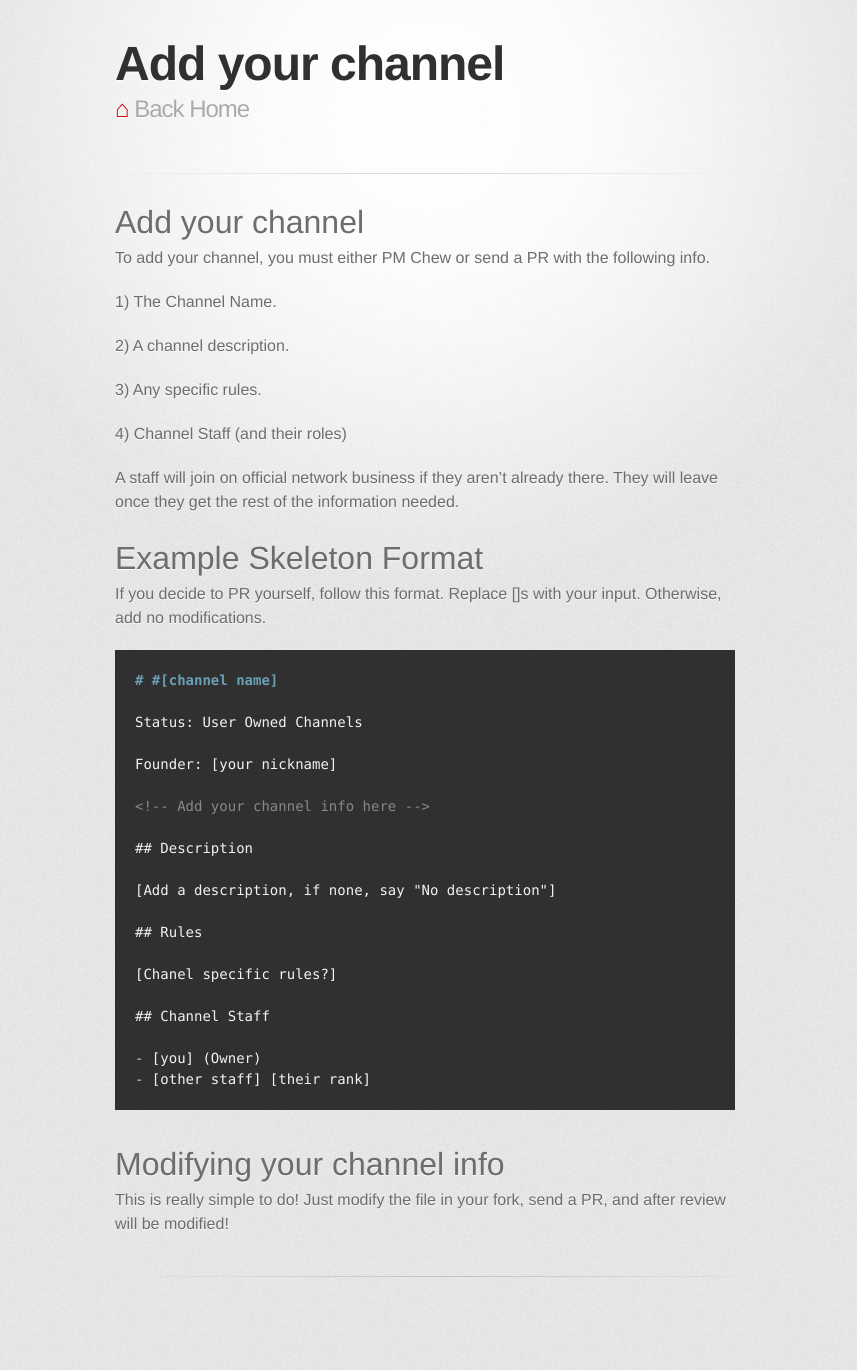
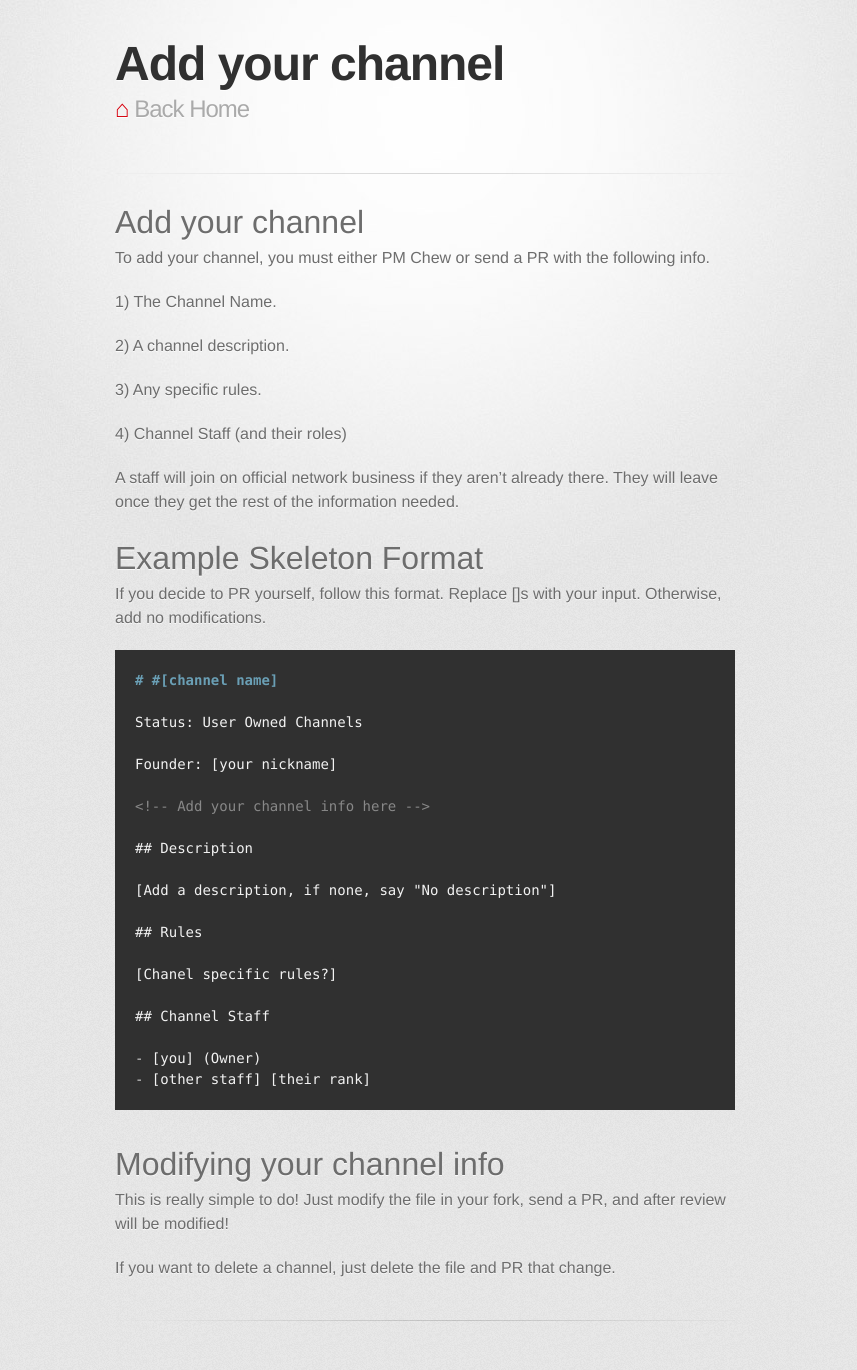
Before and after one commit to ChewChat/chew.chat, a Jekyll site: the page built from info/addchannel.md, in a window 1280 px wide. Shown: the whole page, without its empty margins (215-1072 px from the left). Built offline with Jekyll 4.4.1, drawn with Linux system fonts in a browser that asks for light colours; some web fonts are replaced; our own code applies the rules of GitHub Pages for plain Markdown files; before the commit the page ends 1326 px from its top, so only the background shows below that.

Commit message:
add extra bit on deleting a channel from the list.

```diff
--- a/info/addchannel.md
+++ b/info/addchannel.md
@@ -42,3 +42,5 @@ Founder: [your nickname]
 # Modifying your channel info
 
 This is really simple to do! Just modify the file in your fork, send a PR, and after review will be modified!
+
+If you want to delete a channel, just delete the file and PR that change.
```
